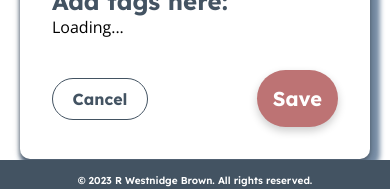
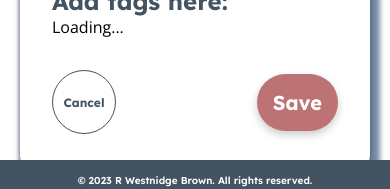
Before and after one commit to rhw-repo/mern-post-app, a React (Create React App) app in the folder frontend/: page /create_new in a window 390 px wide. Shown: the part 641-830 px from the top of the page. Built offline with nearby package versions, Linux system fonts and the light colour scheme; sample sign-in values are in the browser's storage.

Commit message:
Refactors max-width content-detail-edit-create-containers to 100% prevent overflow smaller screens. Adds media queries @400px for CancelButton and goToEditBtn

```diff
--- a/frontend/src/assets/global.css
+++ b/frontend/src/assets/global.css
@@ -231,10 +231,11 @@ p {
 /* Create, ContentDetail, Edit pages: */
 /* Center and limit width */
 .content-detail-edit-create-containers {
-  max-width: 87.5rem;
   display: block;
+  max-width: 100%;
   margin: auto;
   padding: 2rem;
+  gap: 5%;
 }
 
 /* Layout Cancel & Save buttons */
@@ -243,6 +244,7 @@ p {
   justify-content: space-between;
   align-items: center;
   margin-top: 2rem;
+  gap: 5%;
 }
 
 /* Headings for all fields */
--- a/frontend/src/components/CancelButton/CancelButton.module.css
+++ b/frontend/src/components/CancelButton/CancelButton.module.css
@@ -3,3 +3,15 @@
     padding: 0.625rem;
     width: 6rem;
 }
+
+@media (max-width: 400px) {
+    .cancelBtn {
+        width: 4rem;
+        height: 4rem;
+        border-radius: 50%;
+        font-size: 0.75rem;
+        padding: 0.25rem;
+        white-space: normal;
+        overflow: hidden;
+    }
+}
--- a/frontend/src/pages/ContentDetail/ContentDetail.js
+++ b/frontend/src/pages/ContentDetail/ContentDetail.js
@@ -50,7 +50,7 @@ const ContentDetail = () => {
                         <div className="content-detail-edit-create-btns">
                             <CancelButton />
                             <button
-                                className="go-to-edit-btn"
+                                className={`go-to-edit-btn ${styles.goToEditBtn}`}
                                 onClick={handleUpdateClick}>
                                 {editIcon} Edit
                             </button>
--- a/frontend/src/pages/ContentDetail/ContentDetail.module.css
+++ b/frontend/src/pages/ContentDetail/ContentDetail.module.css
@@ -21,3 +21,21 @@
 .contentDetailTagsLabel {
   margin: 1rem 0 1rem 1.3rem;
 }
+
+/* creates uniform width for this primary button */
+.goToEditBtn {
+  padding: 1rem 3.29rem;
+}
+
+@media (max-width: 400px) {
+  .goToEditBtn {
+    width: 5rem;
+    height: 5rem;
+    border-radius: 50%;
+    font-size: 1rem;
+    font-weight: 800;
+    padding: 0.5rem;
+    white-space: normal;
+    overflow: hidden;
+  }
+}
```
Lines whose indentation alone changed are shown as unchanged.
